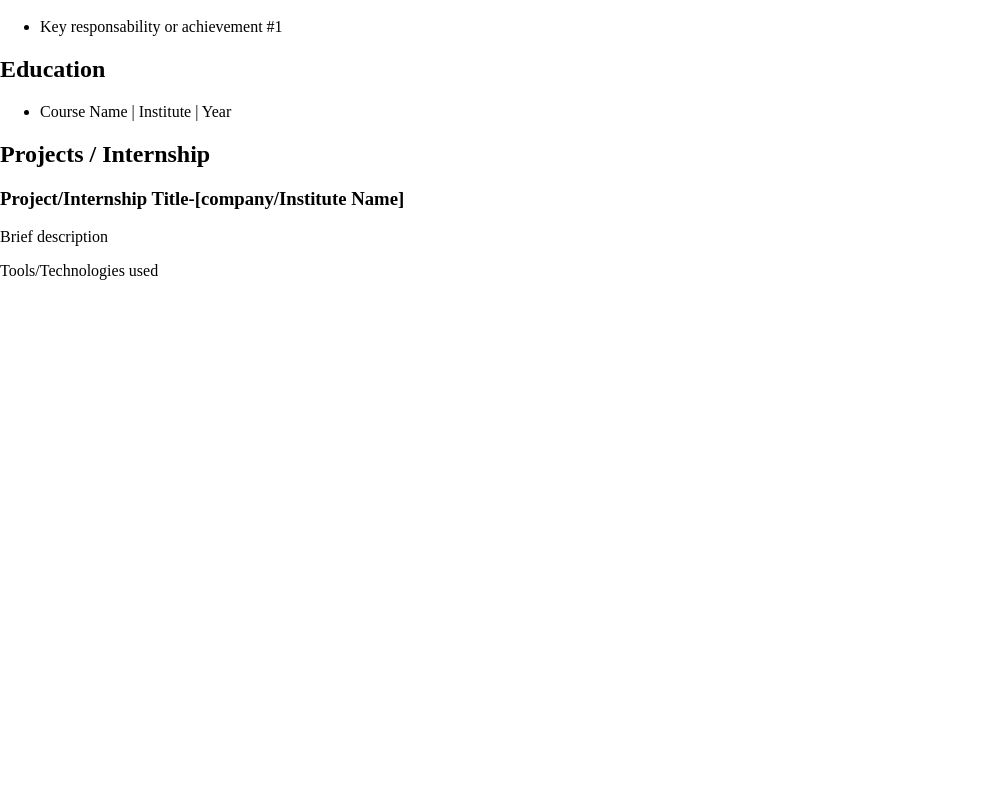
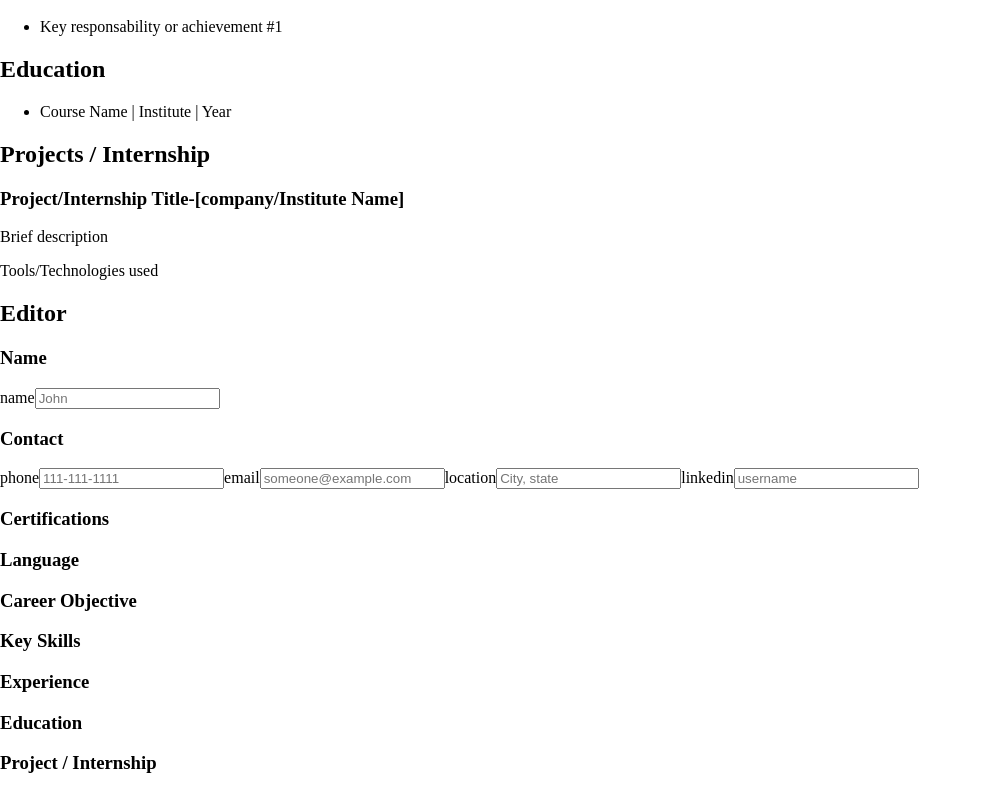
Before and after one commit to Meight76/Cv-application, a React (Vite) app: page / in a window 1280 px wide. Shown: the part 761-1554 px from the top of the page, without its empty margins (0-982 px from the left). Before the commit the page ends 1057 px from the top, so only its background shows below. Built offline with nearby package versions, Linux system fonts and the light colour scheme.

Commit message:
Add: editor name & contact section

```diff
--- a/index.html
+++ b/index.html
@@ -3,7 +3,8 @@
   <head>
     <meta charset="UTF-8" />
     <meta name="viewport" content="width=device-width, initial-scale=1.0" />
-    <title>cv-application</title>
+    <link rel="icon" type="image/svg" href="public/favIcon.svg">
+    <title>CV App</title>
   </head>
   <body>
     <div id="root"></div>
--- a/src/App.jsx
+++ b/src/App.jsx
@@ -1,5 +1,6 @@
 import { useState } from 'react';
 import Resume from './components/resume/Resume.jsx';
+import Editor from './components/editor/Editor.jsx';
 
 export default function App() {
   const [contact, setContact] = useState({
@@ -17,7 +18,7 @@ export default function App() {
   const [projects, setProjects] = useState([]);
   const [name, setName] = useState('');
 
-  const resume = {
+  const resumeInfo = {
     contact,
     certifications,
     languages,
@@ -29,9 +30,22 @@ export default function App() {
     name,
   };
 
+  const resumeSet = {
+    setCertification,
+    setContact,
+    setEducation,
+    setExperience,
+    setKeySkills,
+    setLanguages,
+    setCareerObjective,
+    setProjects,
+    setName,
+  }
+
   return (
     <>
-      <Resume resume={resume} />
+      <Resume resume={resumeInfo} />
+      <Editor resumeInfo={resumeInfo} resumeSet={resumeSet} />
     </>
   );
 }
--- /dev/null
+++ b/src/components/editor/Contact-inputs.jsx
@@ -0,0 +1,18 @@
+import InputSetup from './Input-setup.jsx';
+
+export default function ContactInputs({contact, setContact}) {
+
+    function changeContact(prop, newValue) {
+        const newContact = {...contact};
+        newContact[prop] = newValue;
+        setContact(newContact);
+    }
+    return (
+        <>
+            <InputSetup id='phone' value={contact.phone || ''} type='tel' placeholder='111-111-1111' onChange={e => changeContact('phone', e.target.value)}/>
+            <InputSetup id='email' value={contact.email || ''} type='email' placeholder='someone@example.com' onChange={e => changeContact('email', e.target.value)}/>
+            <InputSetup id='location' value={contact.location || ''} placeholder='City, state' onChange={e => changeContact('location', e.target.value)}/>
+            <InputSetup id='linkedin' value={contact.linkedin || ''} placeholder='username' onChange={e => changeContact('linkedin', e.target.value)}/>
+        </>
+    );
+}
--- /dev/null
+++ b/src/components/editor/Editor-section.jsx
@@ -0,0 +1,8 @@
+export default function EditorSection({title, children}) {
+    return (
+        <>
+            <h3 className="editor-section-title">{title}</h3>
+            {children}
+        </>
+    );
+}
--- /dev/null
+++ b/src/components/editor/Editor.jsx
@@ -0,0 +1,56 @@
+import EditorSection from './Editor-section.jsx';
+import InputSetup from './Input-setup.jsx';
+import ContactInputs from './Contact-inputs.jsx';
+
+export default function Editor({resumeInfo, resumeSet}) {
+
+    const {
+        contact,
+        certifications,
+        languages,
+        careerObjective,
+        keySkills,
+        education,
+        experience,
+        projects,
+        name,
+    } = resumeInfo;
+
+    const {
+        setContact,
+        setCertifications,
+        setLanguages,
+        setCareerObjective,
+        setKeySkills,
+        setEducation,
+        setExperience,
+        setProjects,
+        setName,
+    } = resumeSet;
+
+    return (
+        <section className='editor-section'>
+            <header className='editor-header'>
+                <h2>Editor</h2>
+            </header>
+            <EditorSection title='Name'>
+                <InputSetup value={name} id='name' placeholder='John' onChange={(e) => setName(e.target.value)}/>
+            </EditorSection>
+            <EditorSection title='Contact'>
+                <ContactInputs contact={contact} setContact={setContact} />
+            </EditorSection>
+            <EditorSection title='Certifications'></EditorSection>
+            <EditorSection title='Language'></EditorSection>
+            <EditorSection title='Career Objective'></EditorSection>
+            <EditorSection title='Key Skills'></EditorSection>
+            <EditorSection title='Experience'></EditorSection>
+            <EditorSection title='Education'></EditorSection>
+            <EditorSection title='Project / Internship'></EditorSection>
+        </section>
+    );
+
+
+    function intermediateSetValue(newValue, setValue, prop) {
+
+    }
+}
--- /dev/null
+++ b/src/components/editor/Input-setup.jsx
@@ -0,0 +1,8 @@
+export default function InputSetup({id, label, value, onChange, type='text', placeholder=''}) {
+    return (
+        <>
+        <label htmlFor={id}>{label || id}</label>
+        <input type={type} value={value} onChange={onChange} id={id} placeholder={placeholder} />
+        </>
+    );
+}
```
Also changed, not shown: public/favIcon.svg (added).
